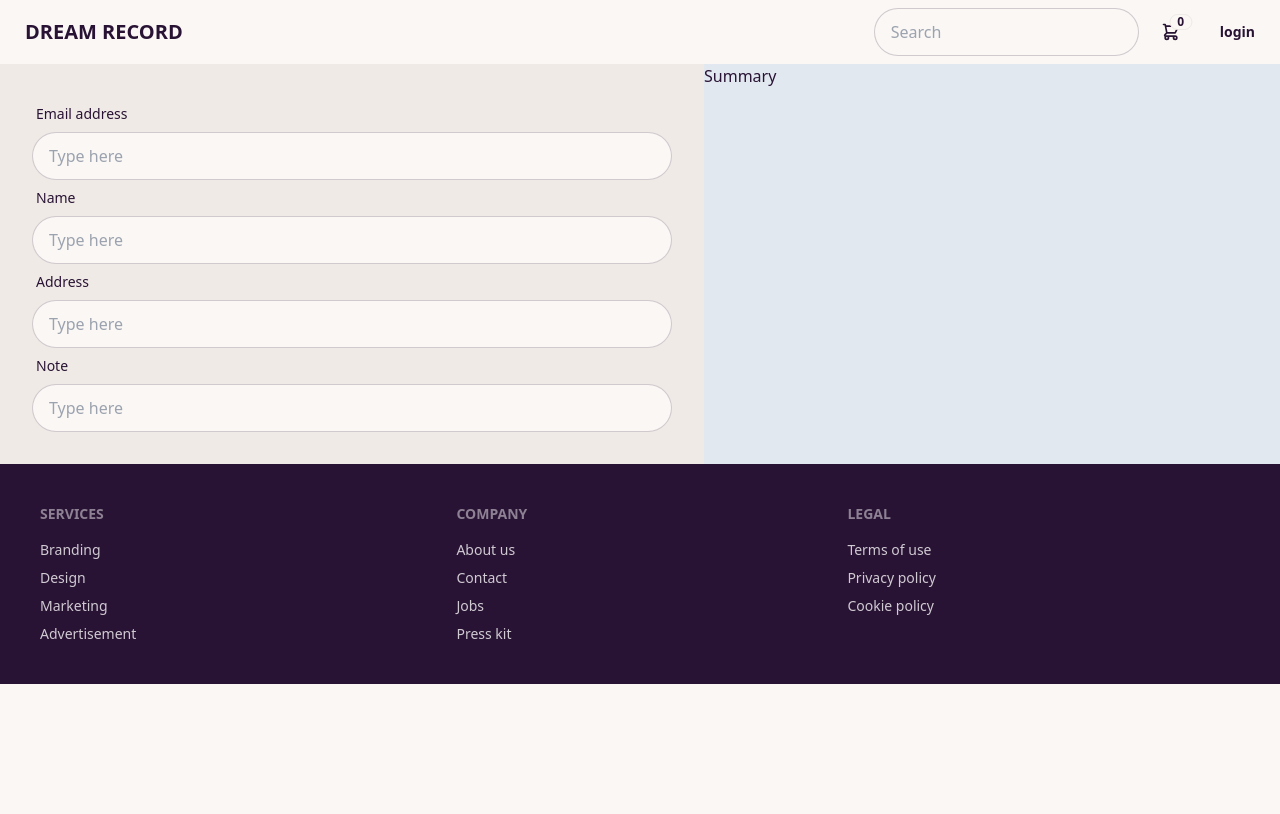
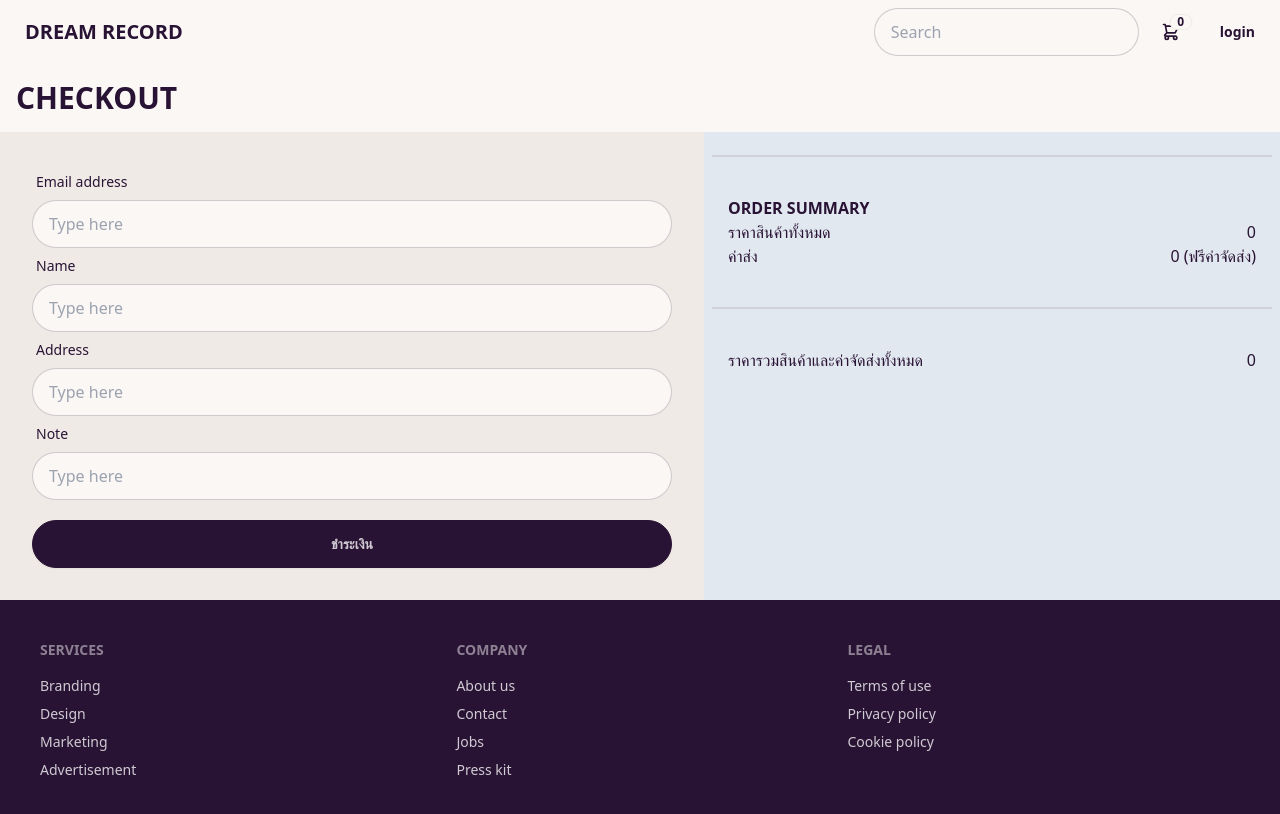
Before and after one commit to MrThanakritt/E-Commerce-Vue, a Vue app: page /checkout in a window 1280 px wide. Shown: the top 814 px of the page. Built offline with nearby package versions, Linux system fonts and the light colour scheme.

Commit message:
add code in checkout and Success ...debug success

```diff
--- a/src/stores/user/cart.js
+++ b/src/stores/user/cart.js
@@ -1,8 +1,10 @@
+import { data } from 'autoprefixer'
 import { defineStore } from 'pinia'
 
 export const useCartStore = defineStore('cart', {
     state: () => ({
-        items: []
+        items: [],
+        checkout: {}
     }),
     getters: {
         summaryPrice(state) {
@@ -27,7 +29,7 @@ export const useCartStore = defineStore('cart', {
             if (findProductIndex < 0) {
                 productData.quantity = 1
                 this.items.push(productData)
-            }else{
+            } else {
                 const currentItem = this.items[findProductIndex]
                 this.updateQuantity(findProductIndex, currentItem.quantity + 1)
             }
@@ -41,6 +43,22 @@ export const useCartStore = defineStore('cart', {
         removeItemInCart(index) {
             this.items.splice(index, 1)
             localStorage.setItem('cart-data', JSON.stringify(this.items))
+        },
+        checkout(userData) {
+            const orderData = {
+                ...userData,
+                totalPrice: this.summaryPrice,
+                paymentMethod: 'Credit Card',
+                createdDate: (new Date()).toLocaleString(),
+                orderNumber: `AA${(Math.floor(Math.random() * 900000) + 100000).toString()}`
+            }
+            localStorage.setItem('order-data', JSON.stringify(orderData))
+        },
+        loadCheckout() {
+            const orderData = localStorage.getItem('order-data')
+            if (orderData) {
+                this.checkout = JSON.parse(orderData)
+            }
         }
     }
 })
--- a/src/views/user/CheckoutView.vue
+++ b/src/views/user/CheckoutView.vue
@@ -1,7 +1,11 @@
 <script setup>
 import { reactive } from 'vue'
+import { RouterLink, useRouter } from 'vue-router'
 
 import UserLayout from '@/layouts/UserLayout.vue'
+
+import { useCartStore } from '@/stores/user/cart'
+
 
 const FormData = [
     {
@@ -21,6 +25,8 @@ const FormData = [
         field: 'note'
     }
 ]
+const router = useRouter()
+const cartStore = useCartStore()
 
 const userFormData = reactive(
     {
@@ -31,26 +37,62 @@ const userFormData = reactive(
     }
 )
 
+const payment = () => {
+    cartStore.checkout(userFormData)
+    router.push({ name: 'success'})
+}
+
 </script>
 
 <template>
     <UserLayout>
+        <h1 class="text-3xl font-bold m-4">CHECKOUT </h1>
         <div class="flex">
             <section class="flex-auto w-64 bg-base-200 p-8">
 
                 <!--checkoutInput-->
-                <label v-for="form in FormData" class="form-control w-full">
-                    <div class="label">
+                <div v-for="form in FormData" class="form-control w-full">
+                    <label class="label">
                         <span class="label-text">{{ form.name }}</span>
+                </label>
+                <input v-model="userFormData[form.field]" type="text" placeholder="Type here"
+                    class="input input-bordered w-full" />
+        </div>
+        <button @click="payment" class="btn btn-neutral w-full mt-5">ชำระเงิน</button>
+        </section>
+        <!--checkoutInput-->
+
+        <section class="flex-auto w-32 bg-slate-200 px-2">
+            <div v-for="item in cartStore.items" class="flex bg-white m-8 py-5">
+                <div class="flex-1"><img class="w-full p-10" :src="item.imageUrl"></div>
+                <div class="flex-1">
+                    <div class="flex flex-col justify-between h-full">
+                        <div>
+                            <div> <b>{{ item.name }}</b>  </div>
+                            <div>จำนวนสินค้า : {{ item.quantity }} </div>
+                        </div>
+                        <RouterLink :to="{ name: 'card'}">Edit</RouterLink>
                     </div>
-                    <input v-model="userFormData[form.field]" type="text" placeholder="Type here" class="input input-bordered w-full" />
-                </label>
-            </section>
-            <!--checkoutInput-->
-
-            <section class="flex-auto w-32 bg-slate-200">
-                Summary
-            </section>
+                </div>
+            </div>
+            <div class="divider"></div>
+            <div class="p-4">
+                <div><b>ORDER SUMMARY</b></div>
+                <div class="flex justify-between">
+                    <div>ราคาสินค้าทั้งหมด</div>
+                    <div>{{ cartStore.summaryPrice }}</div>
+                </div>
+                <div class="flex justify-between">
+                    <div>ค่าส่ง</div>
+                    <div>0 (ฟรีค่าจัดส่ง)</div>
+                </div>
+            </div>
+            <div class="divider"></div>
+            <div class="flex justify-between p-4 mb-4">
+                    <div>ราคารวมสินค้าและค่าจัดส่งทั้งหมด</div>
+                    <div>{{ cartStore.summaryPrice }}</div>
+                </div>
+        </section>
         </div>
     </UserLayout>
 </template>
--- a/src/views/user/SuccessView.vue
+++ b/src/views/user/SuccessView.vue
@@ -1,9 +1,63 @@
 <script setup>
-    import UserLayout from '@/layouts/UserLayout.vue'
+import { ref, onMounted } from 'vue';
+import UserLayout from '@/layouts/UserLayout.vue'
+
+import { useCartStore } from '@/stores/user/cart';
+const cartStore = useCartStore()
+const orderData = ref({})
+
+onMounted(() => {
+    cartStore.loadCheckout()
+    if (cartStore.checkout.orderNumber) {
+        orderData.value = cartStore.checkout
+    }
+    console.log(cartStore.checkout)
+})
+
 </script>
 
 <template>
     <UserLayout>
-        Success Page
+        <div class="max-w-2xl mx-auto border border-base-200 shadow-xl p-8">
+            <div>
+                <div class="text-2xl font-bold">Your order is successful!</div>
+                <div>Hi {{ orderData.name }}</div>
+                <div>เราจะรีบทำการจัดส่งโดยเร็วที่สุด, เตรียมรอรับสินค้าได้เลย</div>
+            </div>
+            <div class="divider"></div>
+            <div class="grid grid-cols-4 gap-2">
+                <div>
+                    <div class="font-bold">ORDER DATE</div>
+                    <div>{{ orderData.createdDate }}</div>
+                </div>
+                <div>
+                    <div class="font-bold">ORDER NUMBER</div>
+                    <div>{{ orderData.orderNumber }}</div>
+                </div>
+                <div>
+                    <div class="font-bold">PAYMENT</div>
+                    <div>{{ orderData.paymentMethod }}</div>
+                </div>
+                <div>
+                    <div class="font-bold">ADDRESS</div>
+                    <div>{{ orderData.address }}</div>
+                </div>
+            </div>
+            <div class="divider"></div>
+                <div v-for="product in orderData.products" class="grid grid-cols-4 gap-2">
+                    <div>
+                        <img class="w-full" :src="product.imageUrl">
+                    </div>
+                    <div>
+                        {{ product.name }}
+                    </div>
+                    <div>จำนวนสินค้า</div>
+                    <div>ราคาสินค้าทั้งหมด</div>
+                </div>
+            <div class="divider"></div>
+            <div class="divider"></div>
+            <div class="divider"></div>
+            <div>ขอบคุณสำหรับการสั่งซื้อ</div>
+        </div>
     </UserLayout>
 </template>
```
